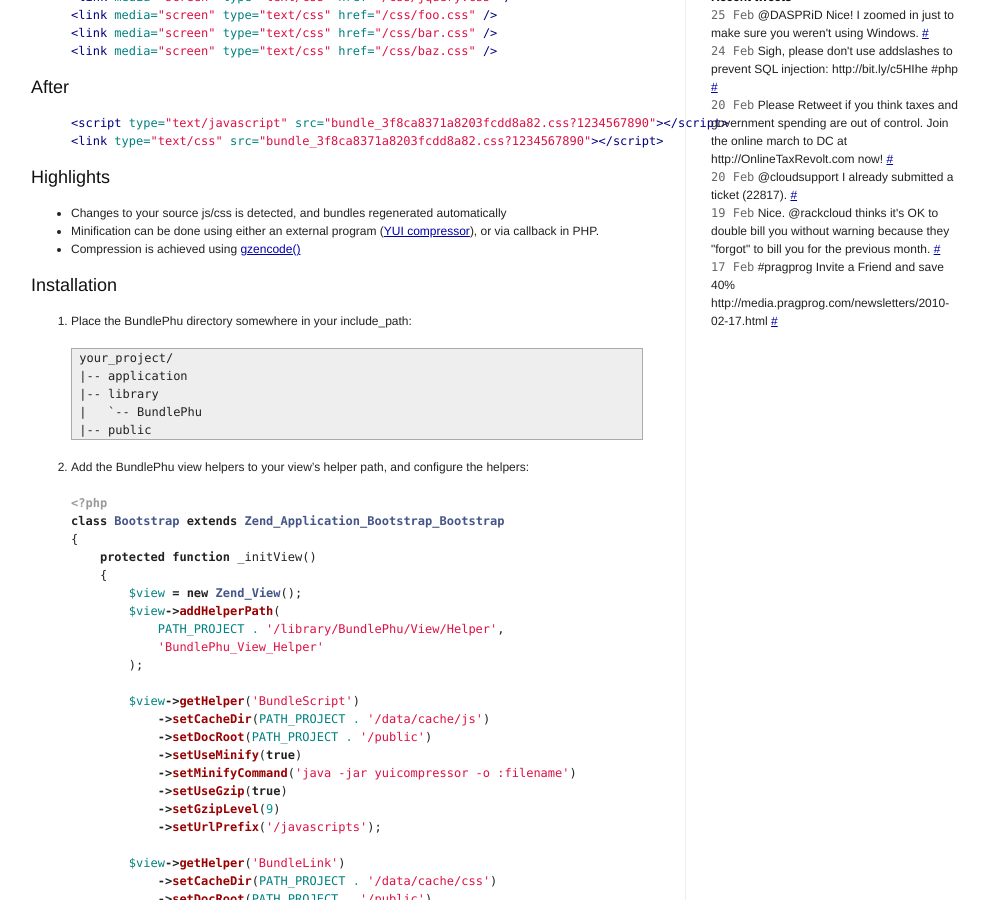
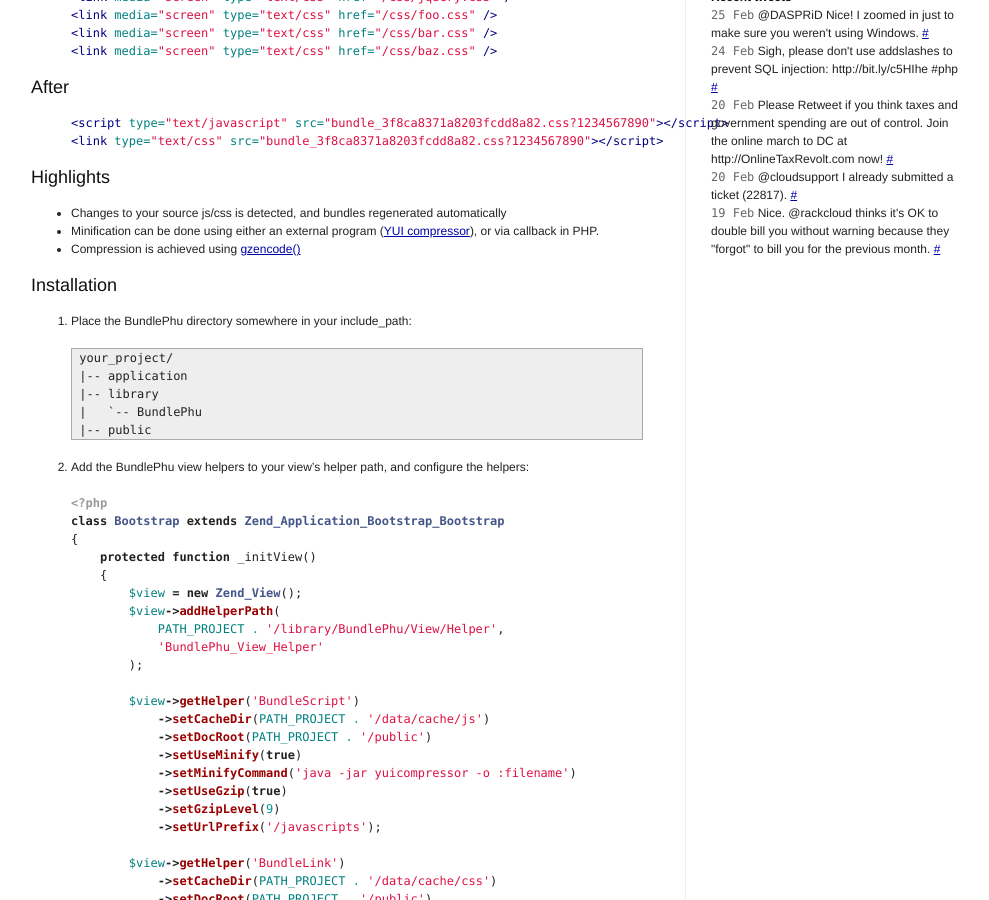
Before and after one commit to hobodave/hobodave.github.com, a Jekyll site: the page built from index.html, in a window 1280 px wide and 900 px high, scrolled down 589 px. Shown: the whole window, without its empty margins (134-1123 px from the left). Built offline with Jekyll 4.4.1, drawn with Linux system fonts in a browser that asks for light colours; Markdown is read by kramdown in place of the engine named in the settings; comment, search, counter and statistics services are not loaded.

Commit message:
Automatic tweet update

```diff
--- a/_includes/twitter.html
+++ b/_includes/twitter.html
@@ -4,5 +4,4 @@
 <li><span class="gentle">20 Feb</span> Please Retweet if you think taxes and government spending are out of control. Join the online march to DC at http://OnlineTaxRevolt.com now! <a href="http://twitter.com/hobodave/status/9396420961">#</a></li>
 <li><span class="gentle">20 Feb</span> @cloudsupport I already submitted a ticket (22817). <a href="http://twitter.com/hobodave/status/9359253314">#</a></li>
 <li><span class="gentle">19 Feb</span> Nice. @rackcloud thinks it's OK to double bill you without warning because they &quot;forgot&quot; to bill you for the previous month. <a href="http://twitter.com/hobodave/status/9357625255">#</a></li>
-<li><span class="gentle">17 Feb</span> #pragprog Invite a Friend and save 40% http://media.pragprog.com/newsletters/2010-02-17.html <a href="http://twitter.com/hobodave/status/9249506813">#</a></li>
 </ul>
```
